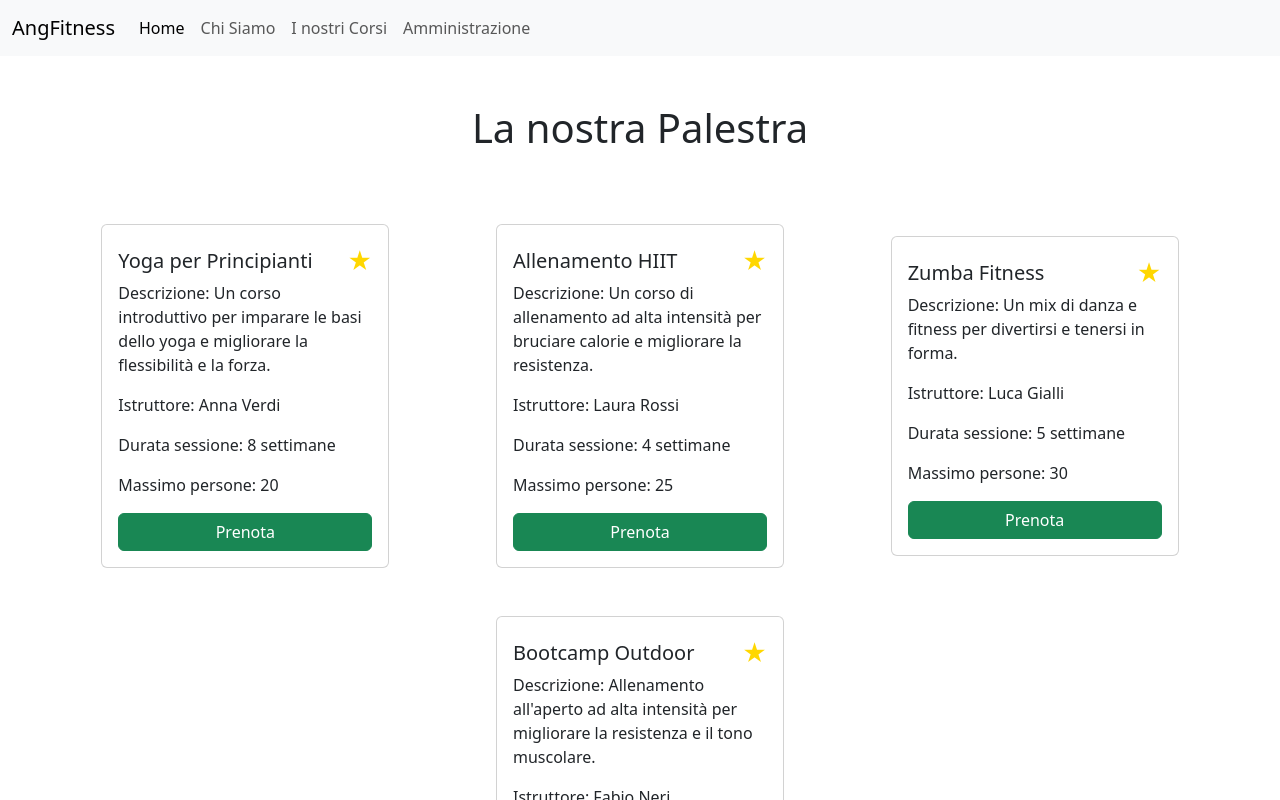
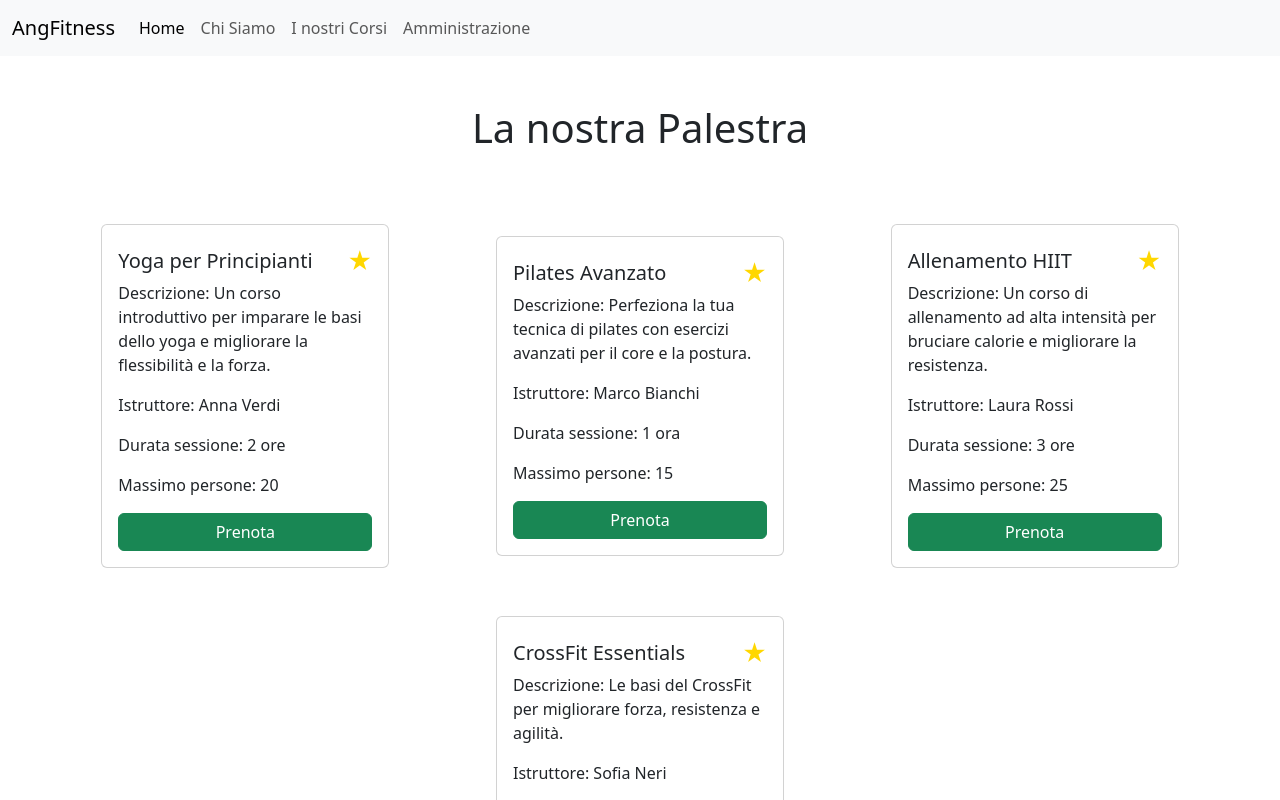
Before and after one commit to gabrielechiabrero/my-app-AngFitness, an Angular app: page / in a window 1280 px wide. Shown: the top 800 px of the page. Built offline with nearby package versions, Linux system fonts and the light colour scheme; data requests are answered from the project's data file.

Commit message:
ultime modifiche

```diff
--- a/backend/db.json
+++ b/backend/db.json
@@ -6,11 +6,12 @@
       "descrizione": "Un corso introduttivo per imparare le basi dello yoga e migliorare la flessibilità e la forza.",
       "istruttore": {
         "nome": "Anna Verdi",
-          "email": "anna.verdi@mail.com"
+        "email": "anna.verdi@mail.com",
+        "img": "http://localhost:3000/images/istruttori/annaVerdi.jpg",
+        "descrizione": "Istruttrice di yoga con 10 anni di esperienza."
       },
-        "durata": "8 settimane",
-        "capacitaMassima": 20,
-        "immagine": "http://localhost:3000/images/corso_yoga.jpg"
+      "durata": "2 ore",
+      "capacitaMassima": 20
     },
     {
       "id": "2",
@@ -18,11 +19,12 @@
       "descrizione": "Perfeziona la tua tecnica di pilates con esercizi avanzati per il core e la postura.",
       "istruttore": {
         "nome": "Marco Bianchi",
-          "email": "marco.bianchi@mail.com"
+        "email": "marco.bianchi@mail.com",
+        "img": "http://localhost:3000/images/istruttori/marcoBianchi.jpg",
+        "descrizione": "Esperto di pilates con certificazione internazionale."
       },
-        "durata": "6 settimane",
-        "capacitaMassima": 15,
-        "immagine": "http://localhost:3000/images/corso_pilates.jpg"
+      "durata": "1 ora",
+      "capacitaMassima": 15
     },
     {
       "id": "3",
@@ -30,23 +32,12 @@
       "descrizione": "Un corso di allenamento ad alta intensità per bruciare calorie e migliorare la resistenza.",
       "istruttore": {
         "nome": "Laura Rossi",
-          "email": "laura.rossi@mail.com"
+        "email": "laura.rossi@mail.com",
+        "img": "http://localhost:3000/images/istruttori/lauraRossi.jpg",
+        "descrizione": "Personal trainer specializzata in allenamenti ad alta intensità."
       },
-        "durata": "4 settimane",
-        "capacitaMassima": 25,
-        "immagine": "http://localhost:3000/images/corso_hiit.jpg"
-      },
-      {
-        "id": "4",
-        "nome": "Zumba Fitness",
-        "descrizione": "Un mix di danza e fitness per divertirsi e tenersi in forma.",
-        "istruttore": {
-          "nome": "Luca Gialli",
-          "email": "luca.gialli@mail.com"
-        },
-        "durata": "5 settimane",
-        "capacitaMassima": 30,
-        "immagine": "http://localhost:3000/images/corso_zumba.jpg"
+      "durata": "3 ore",
+      "capacitaMassima": 25
     },
     {
       "id": "5",
@@ -54,11 +45,12 @@
       "descrizione": "Le basi del CrossFit per migliorare forza, resistenza e agilità.",
       "istruttore": {
         "nome": "Sofia Neri",
-          "email": "sofia.neri@mail.com"
+        "email": "sofia.neri@mail.com",
+        "img": "http://localhost:3000/images/istruttori/sofiaNeri.jpg",
+        "descrizione": "Coach di CrossFit con esperienza in competizioni."
       },
-        "durata": "10 settimane",
-        "capacitaMassima": 20,
-        "immagine": "http://localhost:3000/images/corso_crossfit.jpg"
+      "durata": "1 ora",
+      "capacitaMassima": 20
     },
     {
       "id": "6",
@@ -66,11 +58,12 @@
       "descrizione": "Allenamento funzionale per migliorare la mobilità e la forza globale.",
       "istruttore": {
         "nome": "Giorgio Verdi",
-          "email": "giorgio.verdi@mail.com"
+        "email": "giorgio.verdi@mail.com",
+        "img": "http://localhost:3000/images/istruttori/giorgioVerdi.jpg",
+        "descrizione": "Specialista in allenamento funzionale e riabilitazione."
       },
-        "durata": "7 settimane",
-        "capacitaMassima": 18,
-        "immagine": "http://localhost:3000/images/corso_functional.jpg"
+      "durata": "3 ore",
+      "capacitaMassima": 18
     },
     {
       "id": "7",
@@ -78,11 +71,12 @@
       "descrizione": "Tecniche di stretching avanzate per migliorare la flessibilità e prevenire infortuni.",
       "istruttore": {
         "nome": "Maria Neri",
-          "email": "maria.neri@mail.com"
+        "email": "maria.neri@mail.com",
+        "img": "http://localhost:3000/images/istruttori/mariaNeri.jpg",
+        "descrizione": "Esperta in tecniche di stretching e prevenzione infortuni."
       },
-        "durata": "5 settimane",
-        "capacitaMassima": 12,
-        "immagine": "http://localhost:3000/images/corso_stretching.jpg"
+      "durata": "2 ore",
+      "capacitaMassima": 12
     },
     {
       "id": "8",
@@ -90,11 +84,12 @@
       "descrizione": "Una combinazione di cardio e danza per un allenamento divertente e dinamico.",
       "istruttore": {
         "nome": "Elisa Bianchi",
-          "email": "elisa.bianchi@mail.com"
+        "email": "elisa.bianchi@mail.com",
+        "img": "http://localhost:3000/images/istruttori/elisaBianchi.jpg",
+        "descrizione": "Istruttrice di cardio dance con background in fitness musicale."
       },
-        "durata": "6 settimane",
-        "capacitaMassima": 20,
-        "immagine": "http://localhost:3000/images/corso_cardio_dance.jpg"
+      "durata": "1 ora",
+      "capacitaMassima": 20
     },
     {
       "id": "9",
@@ -102,11 +97,12 @@
       "descrizione": "Allenamento all'aperto ad alta intensità per migliorare la resistenza e il tono muscolare.",
       "istruttore": {
         "nome": "Fabio Neri",
-          "email": "fabio.neri@mail.com"
+        "email": "fabio.neri@mail.com",
+        "img": "http://localhost:3000/images/istruttori/fabioNeri.jpg",
+        "descrizione": "Trainer specializzato in allenamenti outdoor ad alta intensità."
       },
-        "durata": "8 settimane",
-        "capacitaMassima": 15,
-        "immagine": "http://localhost:3000/images/corso_bootcamp.jpg"
+      "durata": "3 ore",
+      "capacitaMassima": 15
     },
     {
       "id": "10",
@@ -114,11 +110,12 @@
       "descrizione": "Sessioni di personal training personalizzate da casa tua.",
       "istruttore": {
         "nome": "Simone Rossi",
-          "email": "simone.rossi@mail.com"
+        "email": "simone.rossi@mail.com",
+        "img": "http://localhost:3000/images/istruttori/simoneRossi.jpg",
+        "descrizione": "Personal trainer online con programmi personalizzati."
       },
-        "durata": "10 settimane",
-        "capacitaMassima": 10,
-        "immagine": "http://localhost:3000/images/corso_pt_online.jpg"
+      "durata": "2 ore",
+      "capacitaMassima": 10
     }
   ],
   "corsiPreferiti": [
@@ -128,11 +125,25 @@
       "descrizione": "Un corso introduttivo per imparare le basi dello yoga e migliorare la flessibilità e la forza.",
       "istruttore": {
         "nome": "Anna Verdi",
-          "email": "anna.verdi@mail.com"
+        "email": "anna.verdi@mail.com",
+        "img": "http://localhost:3000/images/istruttori/annaVerdi.jpg",
+        "descrizione": "Istruttrice di yoga con 10 anni di esperienza."
       },
-        "durata": "8 settimane",
-        "capacitaMassima": 20,
-        "immagine": "http://localhost:3000/images/corso_yoga.jpg"
+      "durata": "2 ore",
+      "capacitaMassima": 20
+    },
+    {
+      "id": "2",
+      "nome": "Pilates Avanzato",
+      "descrizione": "Perfeziona la tua tecnica di pilates con esercizi avanzati per il core e la postura.",
+      "istruttore": {
+        "nome": "Marco Bianchi",
+        "email": "marco.bianchi@mail.com",
+        "img": "http://localhost:3000/images/istruttori/marcoBianchi.jpg",
+        "descrizione": "Esperto di pilates con certificazione internazionale."
+      },
+      "durata": "1 ora",
+      "capacitaMassima": 15
     },
     {
       "id": "3",
@@ -140,35 +151,26 @@
       "descrizione": "Un corso di allenamento ad alta intensità per bruciare calorie e migliorare la resistenza.",
       "istruttore": {
         "nome": "Laura Rossi",
-          "email": "laura.rossi@mail.com"
+        "email": "laura.rossi@mail.com",
+        "img": "http://localhost:3000/images/istruttori/lauraRossi.jpg",
+        "descrizione": "Personal trainer specializzata in allenamenti ad alta intensità."
       },
-        "durata": "4 settimane",
-        "capacitaMassima": 25,
-        "immagine": "http://localhost:3000/images/corso_hiit.jpg"
+      "durata": "3 ore",
+      "capacitaMassima": 25
     },
     {
-        "id": "4",
-        "nome": "Zumba Fitness",
-        "descrizione": "Un mix di danza e fitness per divertirsi e tenersi in forma.",
+      "id": "5",
+      "nome": "CrossFit Essentials",
+      "descrizione": "Le basi del CrossFit per migliorare forza, resistenza e agilità.",
       "istruttore": {
-          "nome": "Luca Gialli",
-          "email": "luca.gialli@mail.com"
+        "nome": "Sofia Neri",
+        "email": "sofia.neri@mail.com",
+        "img": "http://localhost:3000/images/istruttori/sofiaNeri.jpg",
+        "descrizione": "Coach di CrossFit con esperienza in competizioni."
       },
-        "durata": "5 settimane",
-        "capacitaMassima": 30,
-        "immagine": "http://localhost:3000/images/corso_zumba.jpg"
-      },
-      {
-        "id": "9",
-        "nome": "Bootcamp Outdoor",
-        "descrizione": "Allenamento all'aperto ad alta intensità per migliorare la resistenza e il tono muscolare.",
-        "istruttore": {
-          "nome": "Fabio Neri",
-          "email": "fabio.neri@mail.com"
-        },
-        "durata": "8 settimane",
-        "capacitaMassima": 15,
-        "immagine": "http://localhost:3000/images/corso_bootcamp.jpg"
+      "durata": "1 ora",
+      "capacitaMassima": 20
     }
-    ]
+  ],
+  "corsiPrenotati": []
 }
--- a/src/app/amministrazione/amministrazione.component.html
+++ b/src/app/amministrazione/amministrazione.component.html
@@ -60,11 +60,54 @@
                 <button type="button" class="btn-close" data-bs-dismiss="modal" aria-label="Close"></button>
               </div>
               <div class="modal-body">
+                <p>Compila i dati qui sotto per inserire un nuovo corso</p>
+            <form [formGroup]="form" (ngSubmit)="onSubmit()">
+              <div class="form-floating mb-3">
+                  <input type="text" class="form-control" id="floatingInput" placeholder="Inserisci il tuo nome" [formControl]="form.controls.nome"  required=''>
+                  <label for="floatingInput">Nome</label>
+              </div>
+              <div class="form-floating mb-3">
+                  <textarea class="form-control" name="descrizione" id="floatingInput" [formControl]="form.controls.descrizione" required="" placeholder="Inserisci una descrizione"></textarea>
+                  <label for="floatingInput">Descrizione</label>
+              </div>
+              <div class="form-floating mb-3">
+                <input type="number" class="form-control" id="floatingInput" placeholder="Inserisci la durata della sessione" [formControl]="form.controls.durata"  required=''>
+                <label for="floatingInput">Durata Sessione</label>
+              </div>
+              <div class="form-floating mb-3">
+                <input type="number" class="form-control" id="floatingInput" placeholder="Inserisci quante persone possono partecipare" [formControl]="form.controls.capacita" required=''>
+                <label for="floatingInput">Capacità Massima</label>
+              </div>
 
+              <div>
+                <p>Inserisci i dati dell'istruttore</p>
+
+                <div class="form-floating mb-3">
+                  <input type="text" class="form-control" id="floatingInput" placeholder="Inserisci il nome dell'istruttore" [formControl]="form.controls.nomeIstruttore" required=''>
+                  <label for="floatingInput">Nome</label>
+                </div>
+
+                <div class="form-floating mb-3">
+                  <input type="email" class="form-control" id="floatingInput" placeholder="example@gmail.it" [formControl]="form.controls.email" required=''>
+                  <label for="floatingInput">Email</label>
+                </div>
+
+                <div class="input-group mb-3">
+                  <input type="file" class="form-control" id="inputGroupFile02" [formControl]="form.controls.img">
+                  <label class="input-group-text" for="inputGroupFile02">Carica un Immagine</label>
+                </div>
+
+                <div class="form-floating mb-3">
+                  <textarea class="form-control" name="descrizione" id="floatingInput" [formControl]="form.controls.descrizioneIstruttore" required="" placeholder="Inserisci una descrizione"></textarea>
+                  <label for="floatingInput">Descrizione</label>
+                </div>
               </div>
-              <div class="modal-footer">
-                <button type="button" class="btn btn-success">Aggiungi Corso</button>
+
+              <div class="modal-footer d-flex justify-content-between">
                 <button type="button" class="btn btn-danger" data-bs-dismiss="modal">Chiudi</button>
+                <button type="submit" class="btn btn-success">Aggiungi Corso</button>
+              </div>
+            </form>
               </div>
             </div>
           </div>
--- a/src/app/amministrazione/amministrazione.component.ts
+++ b/src/app/amministrazione/amministrazione.component.ts
@@ -3,10 +3,11 @@ import { PrenotazioneService } from '../prenotazione/prenotazione.service';
 import { Prenotazione } from '../prenotazione/prenotazione.model';
 import { CorsiService } from '../corsi/corsi.service';
 import { Corsi } from '../corsi/corsi.model';
+import { FormControl, FormGroup, ReactiveFormsModule, Validators } from '@angular/forms';
 
 @Component({
   selector: 'app-amministrazione',
-  imports: [],
+  imports: [ReactiveFormsModule],
   templateUrl: './amministrazione.component.html',
   styleUrl: './amministrazione.component.css'
 })
@@ -18,7 +19,66 @@ export class AmministrazioneComponent implements OnInit {
   private prenotazioneService = inject(PrenotazioneService);
   private corsiService = inject(CorsiService);
 
+  currentId: number = 11;
+
+  form = new FormGroup({
+      nome: new FormControl('', {
+        validators: [
+          Validators.minLength(1),
+          Validators.required
+        ],
+      }),
+      descrizione: new FormControl('', {
+        validators: [
+          Validators.minLength(1),
+          Validators.required
+        ],
+      }),
+      durata: new FormControl('', {
+        validators: [
+          Validators.min(1),
+          Validators.max(3),
+          Validators.required
+        ],
+      }),
+      capacita: new FormControl('', {
+        validators: [
+          Validators.min(1),
+          Validators.max(30),
+          Validators.required
+        ],
+      }),
+      nomeIstruttore: new FormControl('', {
+        validators: [
+          Validators.minLength(1),
+          Validators.required
+        ],
+      }),
+      email: new FormControl('', {
+        validators: [
+          Validators.email,
+          Validators.required
+        ]
+      }),
+      img: new FormControl('', {
+        validators: [
+          Validators.required
+        ],
+      }),
+      descrizioneIstruttore: new FormControl('', {
+        validators: [
+          Validators.minLength(1),
+          Validators.required
+        ],
+      }),
+    });
+
   ngOnInit(): void {
+
+    const savedId = localStorage.getItem('currentId');
+      if (savedId) {
+        this.currentId = parseInt(savedId, 10);
+      }
 
     const subscription = this.prenotazioneService.loadPrenotazioni()
         .subscribe({
@@ -57,4 +117,38 @@ export class AmministrazioneComponent implements OnInit {
       })
     })
   }
+
+  onSubmit(){
+
+
+      const aggiungiCorso: Corsi = {
+        id: this.currentId.toString(),
+        nome: this.form.value.nome!,
+        descrizione: this.form.value.descrizione!,
+        istruttore: {
+          nome: this.form.value.nomeIstruttore!,
+          email: this.form.value.email!,
+          img: this.form.value.img!,
+          descrizione: this.form.value.descrizioneIstruttore!,
+        },
+        durata: this.form.value.durata!,
+        capacitaMassima: Number(this.form.value.capacita!)
+      };
+
+      this.corsiService.addCorso(aggiungiCorso).subscribe({
+        next: (response) => {
+          console.log("Corso aggiunto", response);
+          this.currentId++;
+          localStorage.setItem('currentId', this.currentId.toString());
+          this.resetForm();
+        },
+        error: (error) => {
+          console.error("Errore durante l'inserimento del corso:", error);
+        }
+      });
+  }
+
+  resetForm() {
+    this.form.reset();
+  }
 }
--- a/src/app/corsi/corsi.model.ts
+++ b/src/app/corsi/corsi.model.ts
@@ -9,6 +9,5 @@ export interface Corsi{
         descrizione: string,
     },
     durata: string,
-    capacitaMassima: number,
-    immagine: string,
+    capacitaMassima: number
 }
--- a/src/app/corsi/corsi.service.ts
+++ b/src/app/corsi/corsi.service.ts
@@ -52,6 +52,11 @@ export class CorsiService {
         }
     }
 
+    addCorso(corso: Corsi){
+        this.corsiPreferiti.update( prevCorso => [...prevCorso, corso]);
+        return this.httpClient.post('http://localhost:3000/corsi', corso)
+    }
+
     addCorsoPreferito(corso: Corsi){
         this.corsiPreferiti.update( prevCorso => [...prevCorso, corso]);
         return this.httpClient.post('http://localhost:3000/corsiPreferiti', corso)
--- a/src/app/corsi/corso/corso.component.ts
+++ b/src/app/corsi/corso/corso.component.ts
@@ -1,7 +1,6 @@
-import { Component, EventEmitter, input, Input, OnInit, Output } from '@angular/core';
+import { Component, EventEmitter, Input, Output } from '@angular/core';
 import { Corsi } from '../corsi.model';
 import { CorsiService } from '../corsi.service';
-import { PrenotazioneComponent } from '../../prenotazione/prenotazione.component';
 
 @Component({
   selector: 'app-corso',
--- a/src/app/prenotazione/prenotazione.component.ts
+++ b/src/app/prenotazione/prenotazione.component.ts
@@ -44,18 +44,6 @@ export class PrenotazioneComponent implements OnInit {
     })
   });
 
-  get isNomeValid(){
-    return (this.form.controls.nome.touched && this.form.controls.nome.invalid)
-  }
-
-  get isCognomeValid(){
-    return (this.form.controls.cognome.touched && this.form.controls.cognome.invalid)
-  }
-
-  get isEmailValid(){
-    return (this.form.controls.email.touched && this.form.controls.email.invalid)
-  }
-
   ngOnInit(): void {
 
       const savedId = localStorage.getItem('currentId');
@@ -75,18 +63,13 @@ export class PrenotazioneComponent implements OnInit {
               descrizione: ''
             },
             durata: '',
-            capacitaMassima: 0,
-            immagine: ''
+            capacitaMassima: 0
           }
       }
   }
 
   onSubmit() {
     if (this.corso) {
-
-      console.log(this.form.value.nome);
-      console.log(this.form.value.cognome);
-      console.log(this.form.value.email);
 
       const prenotazione: Prenotazione = {
         id: this.currentId.toString(),
@@ -106,10 +89,6 @@ export class PrenotazioneComponent implements OnInit {
         },
         error: (error) => {
           console.error('Errore durante la prenotazione:', error);
-          this.showToast = true;
-          setTimeout(() => {
-            this.showToast = false;
-          }, 3000); // Nascondi il toast dopo 3 secondi
         }
       });
     }
```
Lines whose indentation alone changed are shown as unchanged.
